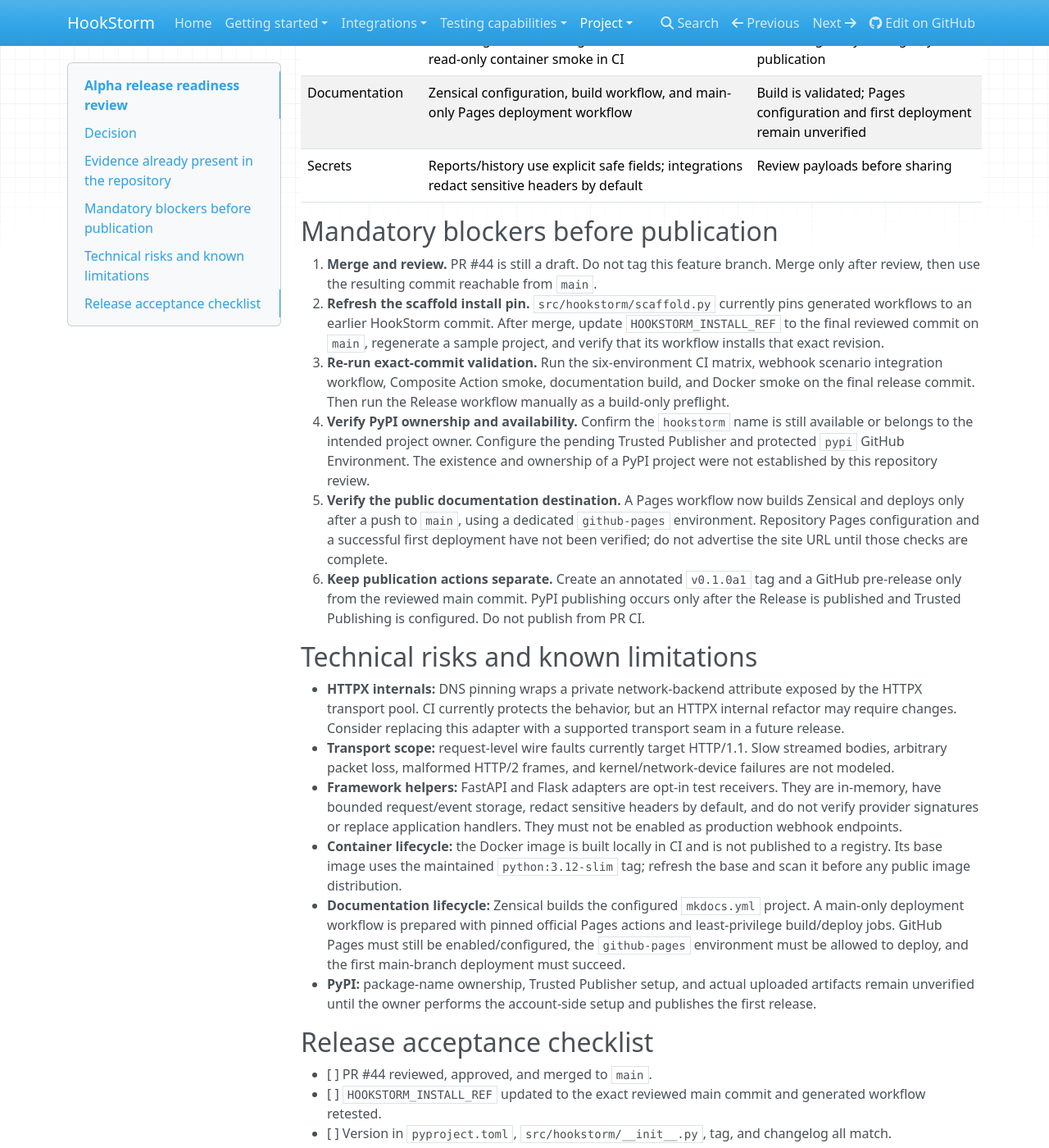
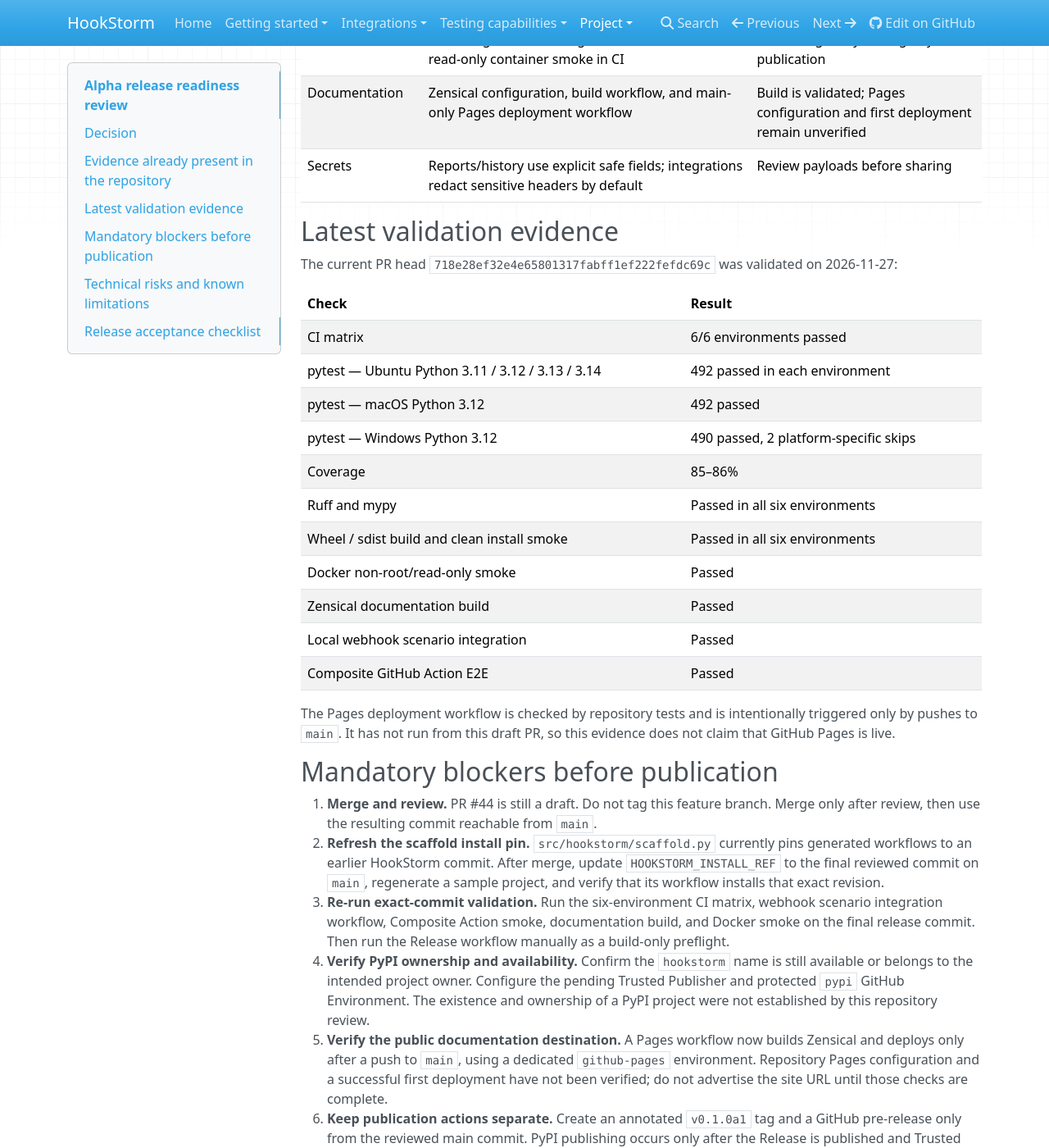
Before and after one commit to blvxx/HookStorm, an MkDocs documentation site: the page built from docs/alpha-release-review.md, in a window 1280 px wide and 1400 px high, scrolled down 951 px. Shown: the whole window at 82% size. Built offline with MkDocs 1.6.1, drawn with Linux system fonts in a browser that asks for light colours; nearby versions of some CDN libraries.

Commit message:
Record final six-environment alpha validation and remaining publication gates

```diff
--- a/docs/alpha-release-review.md
+++ b/docs/alpha-release-review.md
@@ -26,6 +26,26 @@ After the PR is reviewed and merged, the final release commit must pass the rele
 | Docker | Multi-stage runtime image, non-root UID 10001, read-only container smoke in CI | Local image only; no registry publication |
 | Documentation | Zensical configuration, build workflow, and main-only Pages deployment workflow | Build is validated; Pages configuration and first deployment remain unverified |
 | Secrets | Reports/history use explicit safe fields; integrations redact sensitive headers by default | Review payloads before sharing |
+
+## Latest validation evidence
+
+The current PR head `718e28ef32e4e65801317fabff1ef222fefdc69c` was validated on 2026-11-27:
+
+| Check | Result |
+|---|---|
+| CI matrix | 6/6 environments passed |
+| pytest — Ubuntu Python 3.11 / 3.12 / 3.13 / 3.14 | 492 passed in each environment |
+| pytest — macOS Python 3.12 | 492 passed |
+| pytest — Windows Python 3.12 | 490 passed, 2 platform-specific skips |
+| Coverage | 85–86% |
+| Ruff and mypy | Passed in all six environments |
+| Wheel / sdist build and clean install smoke | Passed in all six environments |
+| Docker non-root/read-only smoke | Passed |
+| Zensical documentation build | Passed |
+| Local webhook scenario integration | Passed |
+| Composite GitHub Action E2E | Passed |
+
+The Pages deployment workflow is checked by repository tests and is intentionally triggered only by pushes to `main`. It has not run from this draft PR, so this evidence does not claim that GitHub Pages is live.
 
 ## Mandatory blockers before publication
 
```
